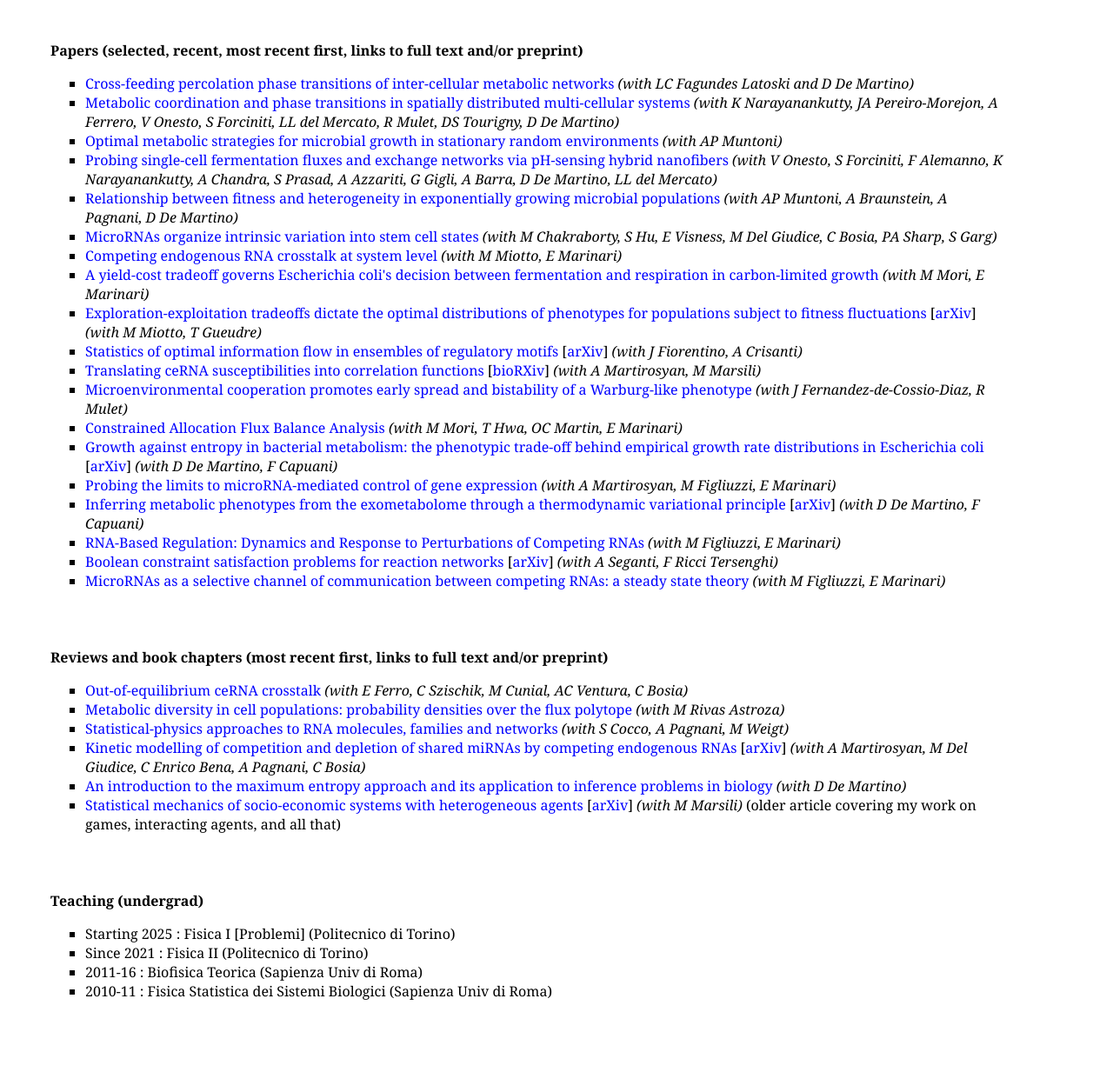
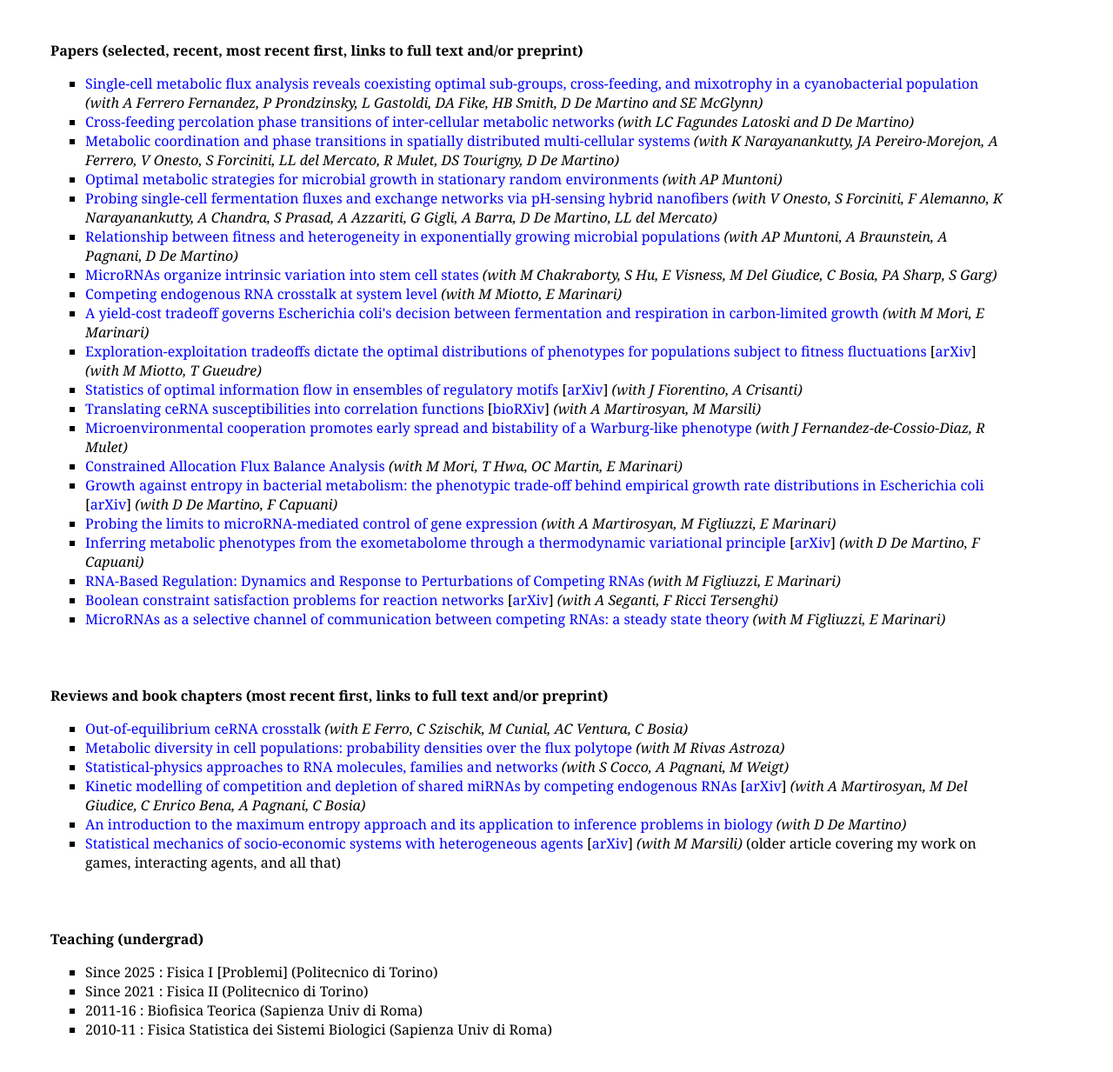
Before and after one commit to ademartino/ademartino.github.io, a plain HTML site: page index.html in a window 1280 px wide. Shown: the part 601-1834 px from the top of the page at 87% size. Drawn offline with Linux system fonts and the light colour scheme.

Commit message:
Add files via upload

```diff
--- a/index.html
+++ b/index.html
@@ -76,6 +76,7 @@ Marie Sk&#322;odowska-Curie SE Action <a href="https://simbad.polito.it">SIMBAD<
 			<TD>
 				<P><b>Papers (selected, recent, most recent first, links to full text and/or preprint)</b>
 <ul>
+  <li><a href="https://arxiv.org/abs/2506.05916">Single-cell metabolic flux analysis reveals coexisting optimal sub-groups, cross-feeding, and mixotrophy in a cyanobacterial population</a> <i>(with A Ferrero Fernandez, P Prondzinsky, L Gastoldi, DA Fike, HB Smith, D De Martino and SE McGlynn)</i>
   <li><a href="https://www.science.org/doi/full/10.1126/sciadv.adv8216">Cross-feeding percolation phase transitions of inter-cellular metabolic networks</a> <i>(with LC Fagundes Latoski and D De Martino)</i>
   <li><a href="https://www.nature.com/articles/s42005-025-02133-x">Metabolic coordination and phase transitions in spatially distributed multi-cellular systems </a> <i>(with K Narayanankutty, JA Pereiro-Morejon, A Ferrero, V Onesto, S Forciniti, LL del Mercato, R Mulet, DS Tourigny, D De Martino)</i>
   <li><a href="https://doi.org/10.1088/1478-3975/acc1bc">Optimal metabolic strategies for microbial growth in stationary random environments</a> <i>(with AP Muntoni)</i>
@@ -115,7 +116,7 @@ Marie Sk&#322;odowska-Curie SE Action <a href="https://simbad.polito.it">SIMBAD<
 			<TD>
 				<P><b>Teaching (undergrad)</b>
 <ul>
-  <li>Starting 2025 : Fisica I [Problemi] (Politecnico di Torino)
+  <li>Since 2025 : Fisica I [Problemi] (Politecnico di Torino)
   <li>Since 2021 : Fisica II (Politecnico di Torino)
   <li>2011-16 : Biofisica Teorica (Sapienza Univ di Roma)
   <li>2010-11 : Fisica Statistica dei Sistemi Biologici (Sapienza Univ di Roma)
```
